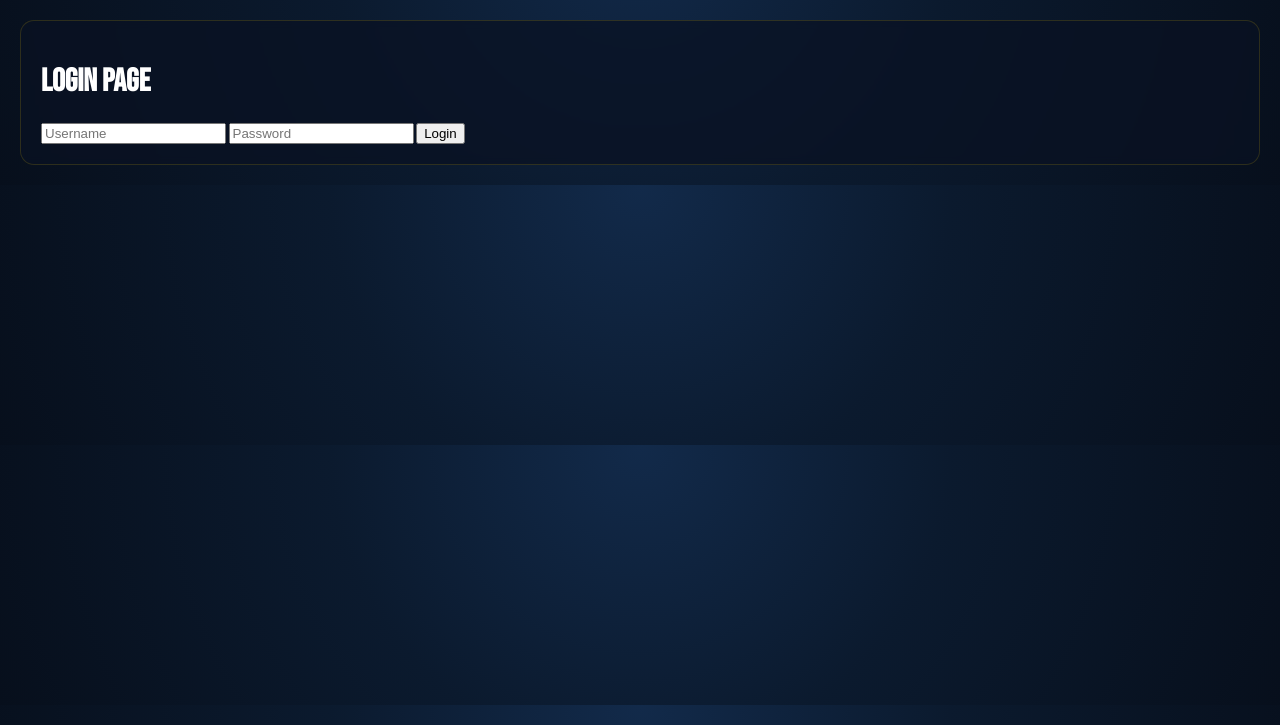
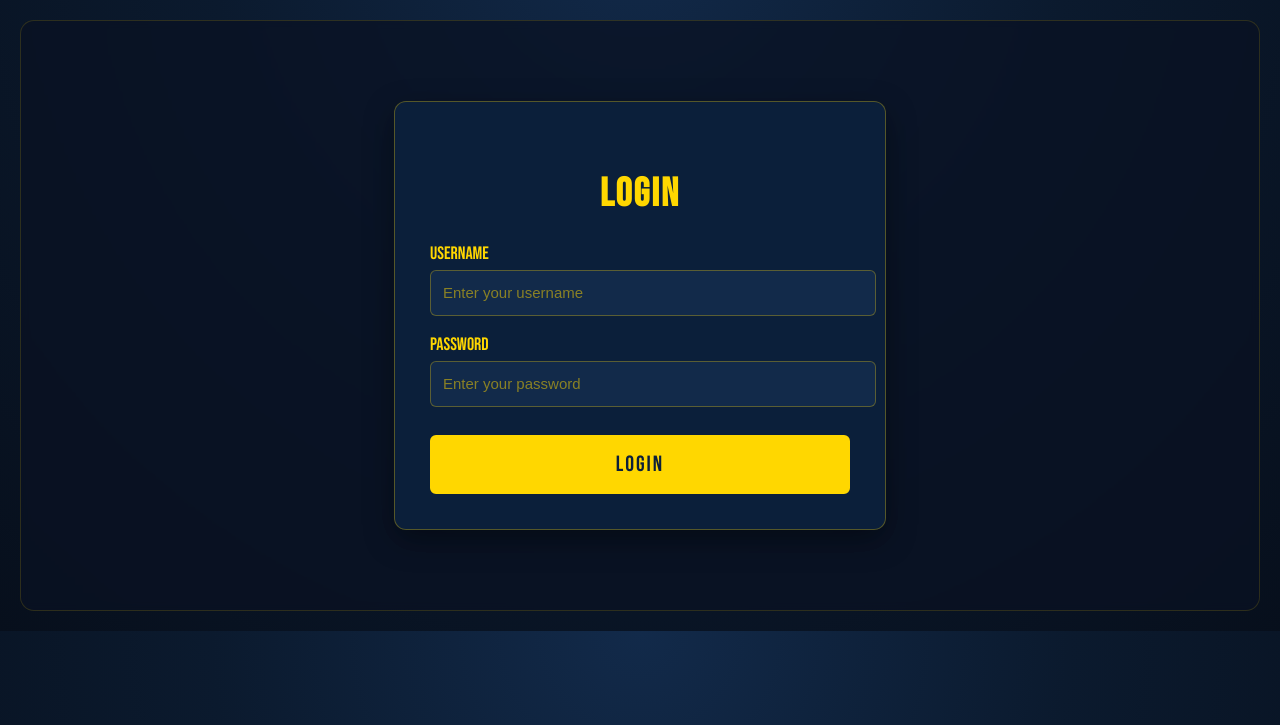
Before and after one commit to Jeremias-Silva/ecommerce_project, a Django app: page /login/ in a window 1280 px wide. Shown: the part 75-800 px from the top of the page. Run offline with Django 5.2, Linux system fonts and the light colour scheme.

Commit message:
Enhance login page design: update layout, styles, and form elements for improved user experience

```diff
--- a/templates/login.html
+++ b/templates/login.html
@@ -2,13 +2,96 @@
 
 {% block content %}
 
-<h1>Login Page</h1>
+<div style="
+    max-width:420px;
+    margin:60px auto;
+    padding:35px;
+    background:#0b1f3a;
+    border-radius:12px;
+    border:1px solid rgba(255,215,0,0.3);
+    box-shadow: 0 10px 30px rgba(0,0,0,0.4);
+">
 
-<form method="POST">
-    {% csrf_token %}
-    <input type="text" placeholder="Username">
-    <input type="password" placeholder="Password">
-    <button type="submit">Login</button>
-</form>
+    <h2 style="
+        font-family:'Bebas Neue', sans-serif;
+        font-size:40px;
+        letter-spacing:2px;
+        color:#FFD700;
+        text-align:center;
+        margin-bottom:25px;
+    ">
+        Login
+    </h2>
+
+    {% if error %}
+        <p style="color:red; text-align:center;">{{ error }}</p>
+    {% endif %}
+
+    <form method="POST" style="display:flex; flex-direction:column; gap:18px;">
+        {% csrf_token %}
+
+        <!-- USERNAME -->
+        <div>
+            <label style="font-size:18px; color:#FFD700;">Username</label>
+            <input type="text" name="username" placeholder="Enter your username">
+        </div>
+
+        <!-- PASSWORD -->
+        <div>
+            <label style="font-size:18px; color:#FFD700;">Password</label>
+            <input type="password" name="password" placeholder="Enter your password">
+        </div>
+
+        <!-- BUTTON -->
+        <button type="submit" style="
+            margin-top:10px;
+            padding:14px;
+            font-family:'Bebas Neue', sans-serif;
+            font-size:22px;
+            letter-spacing:2px;
+            background:#FFD700;
+            color:#0b1f3a;
+            border:2px solid #FFD700;
+            border-radius:6px;
+            cursor:pointer;
+            transition:0.2s;
+        "
+        onmouseover="this.style.boxShadow='0 0 12px #FFD700'"
+        onmouseout="this.style.boxShadow='none'">
+            Login
+        </button>
+
+    </form>
+
+</div>
+
+<!-- INPUT STYLE -->
+<style>
+input {
+    width: 100%;
+    padding: 12px;
+    margin-top: 6px;
+
+    background: #122a4a;
+    border: 1px solid rgba(255,215,0,0.3);
+    border-radius: 6px;
+
+    color: #FFD700;
+    font-size: 17px;
+    outline: none;
+
+    transition: 0.2s;
+}
+
+input::placeholder {
+    color: rgba(255,215,0,0.5);
+    font-size: 15px;
+}
+
+input:focus {
+    border: 1px solid #FFD700;
+    box-shadow: 0 0 8px rgba(255,215,0,0.3);
+}
+</style>
 
 {% endblock %}
```
